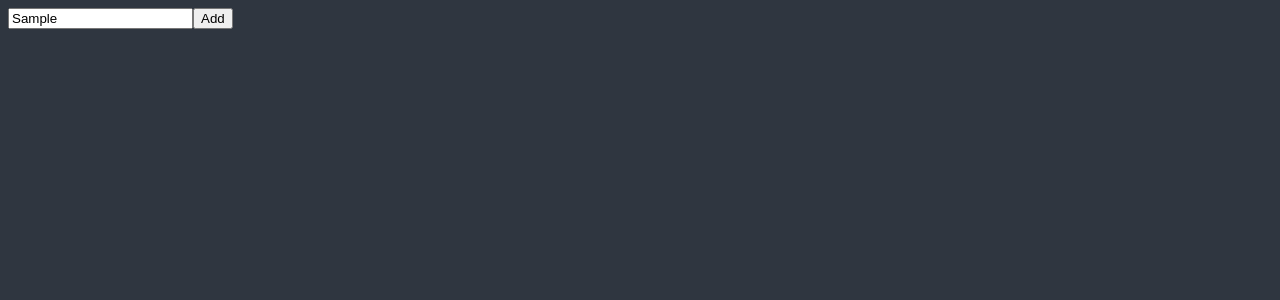
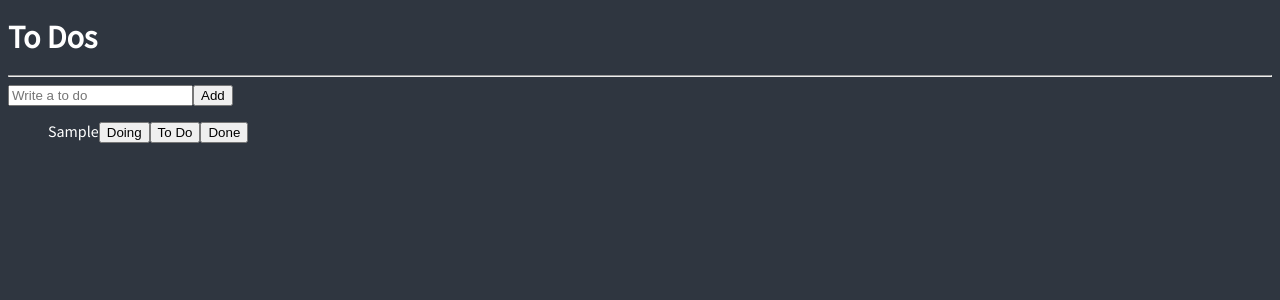
Before and after one commit to celine325/react-masterclass, a React (Create React App) app: page / in a window 1280 px wide. Both pictures are taken after typing "Sample" into the empty fields and a click on the button "Add". Shown: the top 300 px of the page. Built offline with nearby package versions, Linux system fonts and the light colour scheme.

Commit message:
6.12 Refactoring

```diff
--- a/package.json
+++ b/package.json
@@ -18,6 +18,7 @@
     "react": "^19.2.0",
     "react-apexcharts": "^1.7.0",
     "react-dom": "^19.2.0",
+    "react-hook-form": "^7.65.0",
     "react-router-dom": "^5.3.4",
     "react-scripts": "^5.0.1",
     "styled-components": "^6.1.19",
--- a/src/App.tsx
+++ b/src/App.tsx
@@ -2,7 +2,7 @@ import { createGlobalStyle, ThemeProvider } from "styled-components";
 import { ReactQueryDevtools } from "@tanstack/react-query-devtools";
 import { darkTheme } from "./theme";
 import { useAtom } from "jotai";
-import ToDoList from "./ToDoList";
+import ToDoList from "./components/ToDoList";
 
 const GlobalStyle = createGlobalStyle`
 @import url('https://fonts.googleapis.com/css2?family=Source+Sans+Pro:wght@300;400&display=swap');
--- a/src/ToDoList.tsx
+++ /dev/null
@@ -1,25 +0,0 @@
-import { useState } from "react";
-
-function ToDoList() {
-  const [toDo, setToDo] = useState("");
-  const onChange = (event: React.FormEvent<HTMLInputElement>) => {
-    const {
-      currentTarget: { value },
-    } = event;
-    setToDo(value);
-  };
-  const onSubmit = (event: React.FormEvent<HTMLFormElement>) => {
-    event.preventDefault();
-    console.log(toDo);
-  };
-  return (
-    <div>
-      <form onSubmit={onSubmit}>
-        <input onChange={onChange} value={toDo} placeholder="Write a to do" />
-        <button>Add</button>
-      </form>
-    </div>
-  );
-}
-
-export default ToDoList;
--- /dev/null
+++ b/src/atoms.tsx
@@ -0,0 +1,11 @@
+import { atom } from "jotai";
+
+export interface IToDo {
+  text: string;
+  id: number;
+  category: Category;
+}
+
+export const toDoAtom = atom<IToDo[]>([]);
+
+type Category = "TO_DO" | "DOING" | "DONE";
--- /dev/null
+++ b/src/components/CreateToDo.tsx
@@ -0,0 +1,29 @@
+import { useAtom } from "jotai";
+import { toDoAtom } from "../atoms";
+import { useForm } from "react-hook-form";
+
+interface IForm {
+  toDo: string;
+}
+function CreateToDo() {
+  const [toDos, setToDos] = useAtom(toDoAtom);
+  const { register, handleSubmit, setValue } = useForm<IForm>();
+  const handleValid = ({ toDo }: IForm) => {
+    setToDos((oldToDos) => [
+      { text: toDo, id: Date.now(), category: "TO_DO" },
+      ...oldToDos,
+    ]);
+    setValue("toDo", "");
+  };
+  return (
+    <form onSubmit={handleSubmit(handleValid)}>
+      <input
+        {...register("toDo", { required: "Please write a To Do" })}
+        placeholder="Write a to do"
+      />
+      <button>Add</button>
+    </form>
+  );
+}
+
+export default CreateToDo;
--- /dev/null
+++ b/src/components/ToDo.tsx
@@ -0,0 +1,13 @@
+import { IToDo } from "../atoms";
+
+function ToDo({ text }: IToDo) {
+  return (
+    <li>
+      <span>{text}</span>
+      <button>Doing</button>
+      <button>To Do</button>
+      <button>Done</button>
+    </li>
+  );
+}
+export default ToDo;
--- /dev/null
+++ b/src/components/ToDoList.tsx
@@ -0,0 +1,30 @@
+import { atom, useAtom, useAtomValue, useSetAtom } from "jotai";
+import { useForm } from "react-hook-form";
+import { toDoAtom } from "../atoms";
+import CreateToDo from "./CreateToDo";
+import ToDo from "./ToDo";
+
+/*
+export const addToDoAtom = atom(null, (get, set, text: string) => {
+  const prev = get(toDoAtom);
+  set(toDoAtom, [{ text, category: "TO_DO" }, ...prev]);
+});
+*/
+
+function ToDoList() {
+  const toDos = useAtomValue(toDoAtom);
+
+  return (
+    <div>
+      <h1>To Dos</h1>
+      <hr />
+      <CreateToDo />
+      <ul>
+        {toDos.map((toDo) => (
+          <ToDo key={toDo.id} {...toDo} />
+        ))}
+      </ul>
+    </div>
+  );
+}
+export default ToDoList;
```
Also changed, not shown: 1 other file (tests, documents, lock files or other folders).
